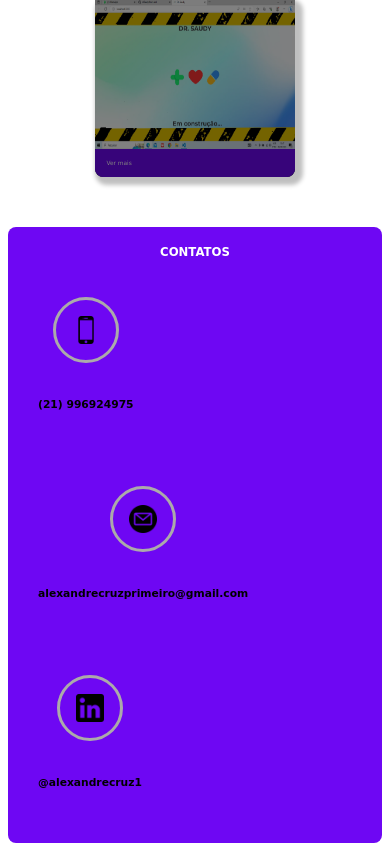
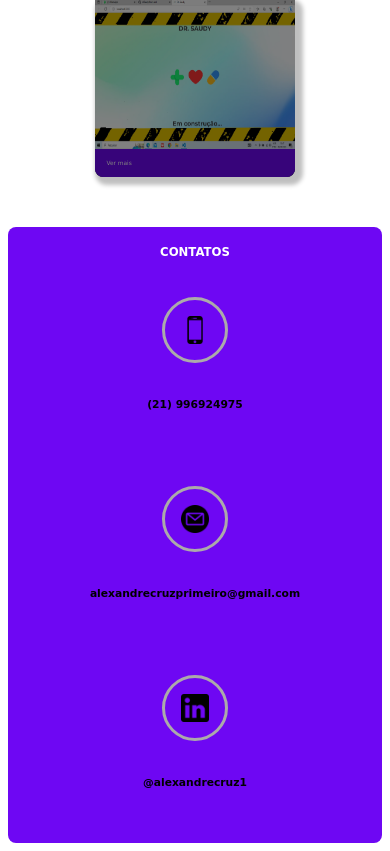
Before and after one commit to alexandrecruzdev/portfolio_dev, a Django app: page / in a window 390 px wide. Shown: the part 1659-2510 px from the top of the page. Run offline with Django 4.2, Linux system fonts and the light colour scheme; data comes from the database, SQL or seed files in the repository; both versions use the stored data as it was after the commit; some web fonts are replaced.

Commit message:
ajuste responsividade

```diff
--- a/portfolio/portfolio_app/static/css/style.css
+++ b/portfolio/portfolio_app/static/css/style.css
@@ -371,6 +371,7 @@ margin: 10px;
     display: flex;
     flex-direction: row;
     flex-wrap: wrap;
+    justify-content: center;
 
 }
 
@@ -378,6 +379,8 @@ margin: 10px;
     display: flex;
     justify-content: center;
     align-content: center;
+    text-align: center;
+
 }
 
 
```
Also changed, not shown: portfolio/db.sqlite3, portfolio/media/upload/contatos/logotipo-do-linkedin_OeLQDwf.png (added), portfolio/media/upload/contatos/o-email_bNaLsMQ.png (added), portfolio/media/upload/habilidade/big-data_LP13vkw.png (added), portfolio/media/upload/projetos/Captura_de_tela_2023-06-06_124806.png (added), portfolio/media/upload/projetos/google_clone_GCDGuTS.png (added).
